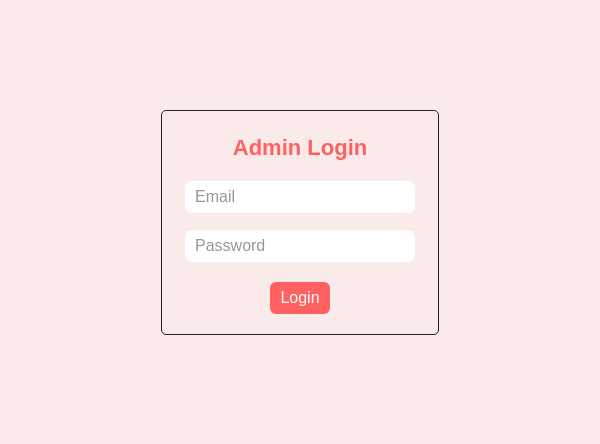
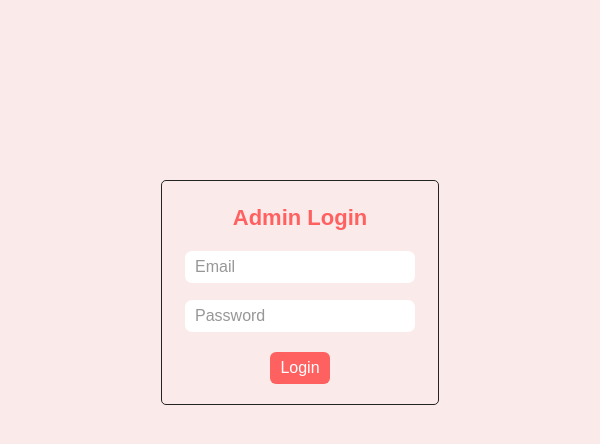
Before and after one commit to vardhan781/Rare-Fashion, a React (Vite) app in the folder admin/: page /add in a window 600 px wide. Shown: the top 444 px of the page. Built offline with nearby package versions, Linux system fonts and the light colour scheme; no server answers.

Commit message:
Responsive UI

```diff
--- a/admin/src/components/Login/Login.css
+++ b/admin/src/components/Login/Login.css
@@ -79,7 +79,7 @@
 
 @media (min-width: 586px) and (max-width: 767px) {
   .admin-login {
-    padding: 110px 20px;
+    padding: 180px 20px;
   }
   .admin-container {
     width: 278px;
```
